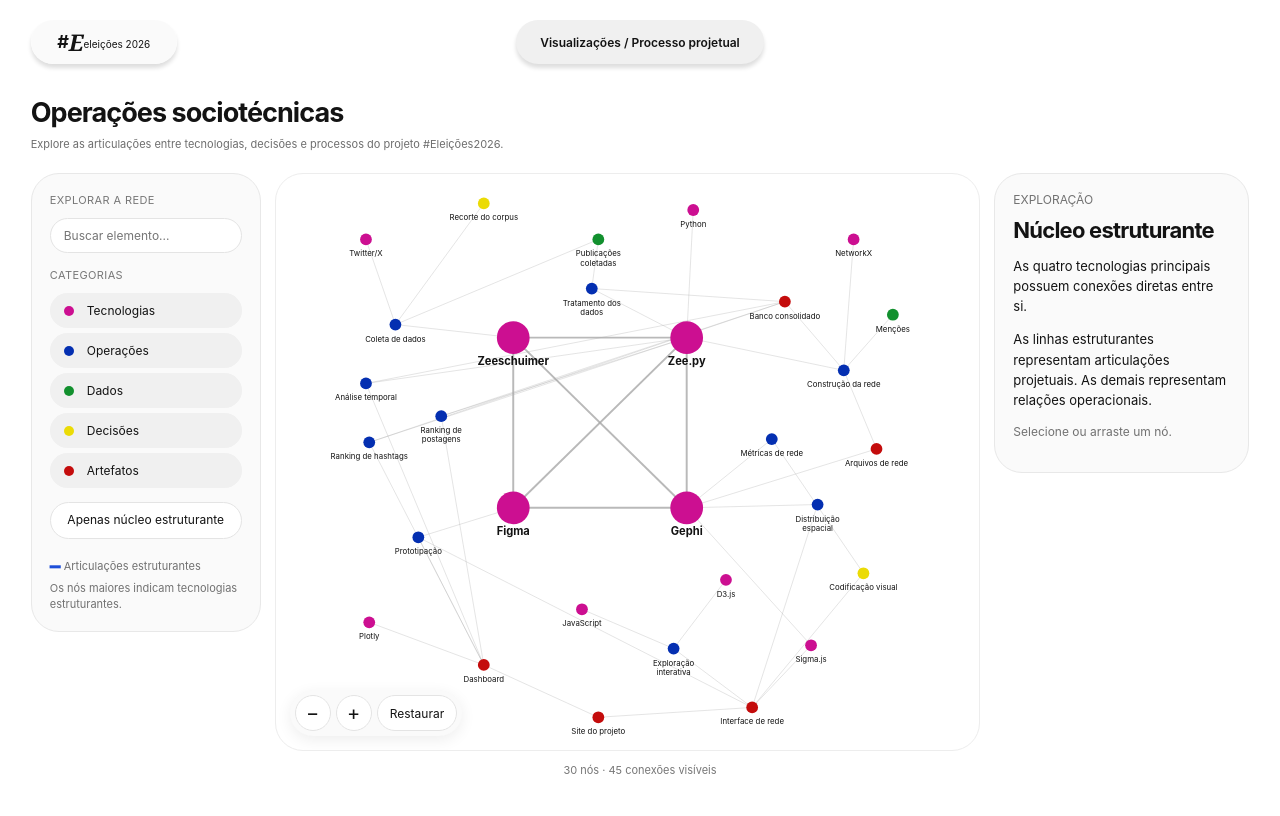
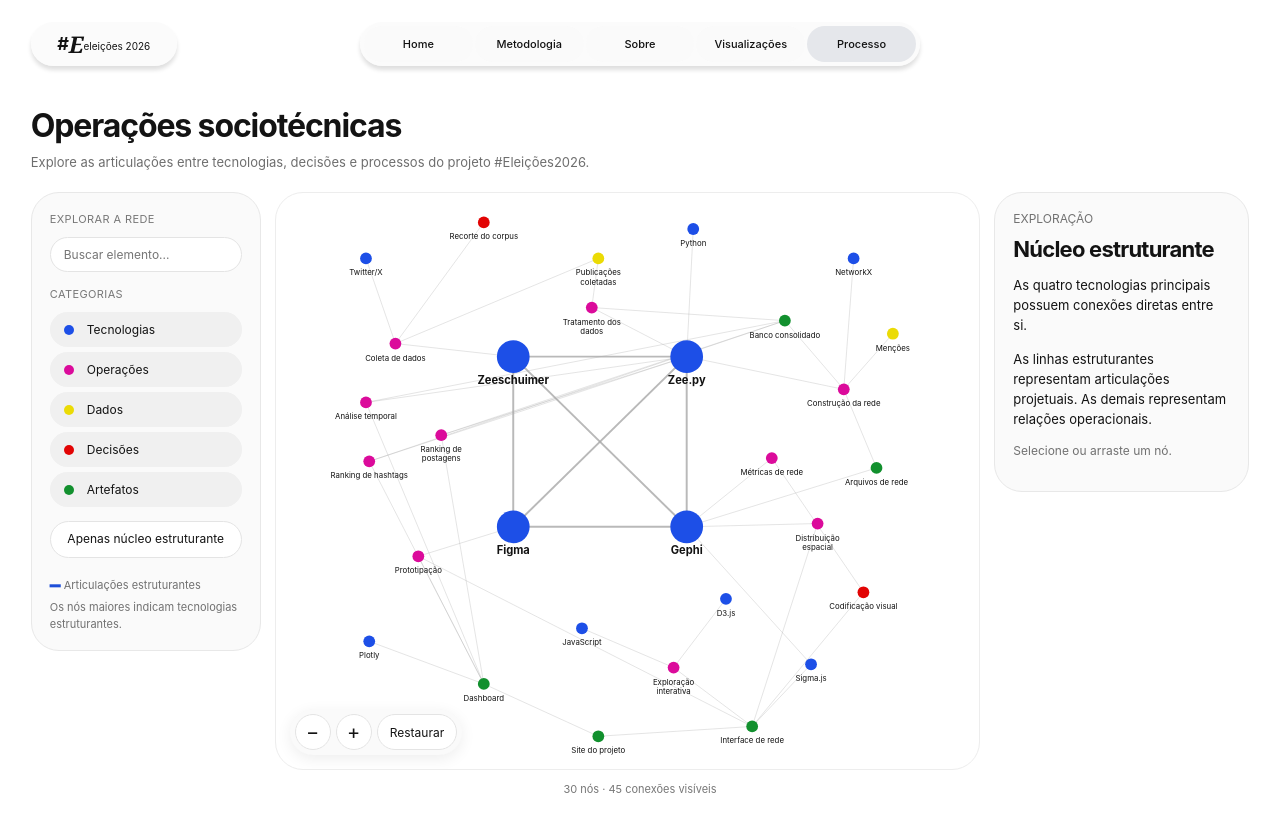
Before and after one commit to lauvalentim/zee, a plain HTML site: page processo/index.html in a window 1280 px wide. Drawn offline with Linux system fonts and the light colour scheme.

Commit message:
att processo

```diff
--- a/processo/index.html
+++ b/processo/index.html
@@ -4,6 +4,7 @@
   <meta charset="utf-8">
   <meta name="viewport" content="width=device-width,initial-scale=1">
   <meta name="theme-color" content="#ffffff">
+  <link rel="icon" href="../assets/cropped_circle_image.ico">
   <title>#Eleições2026 — Operações sociotécnicas</title>
 
   <!-- Estilos da interface -->
@@ -108,14 +109,14 @@
     }
 
     .intro h1 {
-      font-size: clamp(25px,2.5vw,27px);
+      font-size: clamp(25px,2.5vw,35px);
       letter-spacing: -.035em;
       font-weight: 680;
       margin: 0 0 7px;
     }
 
     .intro p {
-      font-size: 11px;
+      font-size: 13px;
       color: #6e6e6e;
       margin: 0;
     }
@@ -375,16 +376,91 @@
         transition: none;
       }
     }
+
+    /* Navbar compartilhada com o index geral do projeto. */
+    .site-header {
+      height: 94px;
+      align-items: flex-start;
+      justify-content: center;
+      padding: 22px 0 0;
+      z-index: 40;
+    }
+    .brand-pill, .main-nav {
+      height: 44px;
+      border-radius: 30px;
+      background: rgba(250,250,250,.79);
+      box-shadow: 0 4px 4px rgba(0,0,0,.13);
+    }
+    .brand-pill {
+      top: 22px;
+      left: clamp(12px,2.4vw,46px);
+      min-width: 146px;
+      padding: 0 12px;
+      text-decoration: none;
+      color: inherit;
+    }
+    .main-nav {
+      display: flex;
+      align-items: center;
+      justify-content: space-between;
+      width: min(560px,calc(100vw - 240px));
+      padding: 4px;
+      gap: 2px;
+    }
+    .nav-link {
+      display: flex;
+      flex: 1;
+      justify-content: center;
+      align-items: center;
+      min-width: 0;
+      white-space: nowrap;
+      text-decoration: none;
+      border: 0;
+      border-radius: 25px;
+      background: #fafafa;
+      font-size: 11px;
+      font-weight: 500;
+      height: 36px;
+      color: #111;
+      transition: background .2s ease;
+    }
+    .nav-link:hover, .nav-link.active { background: #e5e7eb; }
+    .nav-link:focus-visible, .brand-pill:focus-visible {
+      outline: 2px solid #333;
+      outline-offset: 3px;
+    }
+    @media (max-width: 1150px) and (min-width: 781px) {
+      .brand-pill { min-width: auto; }
+      .brand-rest { display: none; }
+      .main-nav { margin-left: 88px; }
+    }
+    @media (max-width: 780px) {
+      .site-header { height: 108px; padding: 62px 0 0; }
+      .brand-pill { top: 12px; left: 12px; height: 35px; min-width: 126px; padding: 0 10px; }
+      .brand-hash { font-size: 16px; }
+      .brand-initial { font-size: 20px; }
+      .brand-rest { font-size: 9px; display: inline; }
+      .main-nav { width: calc(100vw - 24px); height: 40px; padding: 3px; margin: 0; }
+      .nav-link { height: 34px; font-size: 10px; }
+    }
+    @media (max-width: 410px) { .main-nav { gap: 0; } .nav-link { font-size: 9px; } }
+    @media (prefers-reduced-motion: reduce) { .nav-link { transition: none; } }
   </style>
 </head>
 
 <body>
   <header class="site-header">
-    <div class="brand-pill" aria-label="Eleições 2026">
-      <span class="brand-hash">#</span><span class="brand-initial">E</span><span class="brand-rest">eleições 2026</span>
-    </div>
-    <div class="view-pill">Visualizações / Processo projetual</div>
-  </header>
+      <a class="brand-pill" href="../index.html#home" aria-label="Eleições 2026 — ir para a Home">
+        <span class="brand-hash">#</span><span class="brand-initial">E</span><span class="brand-rest">eleições 2026</span>
+      </a>
+      <nav class="main-nav" aria-label="Navegação principal">
+        <a href="../index.html#home" class="nav-link">Home</a>
+        <a href="../index.html#metodologia" class="nav-link">Metodologia</a>
+        <a href="../index.html#sobre" class="nav-link">Sobre</a>
+        <a href="../index.html#visualizacoes" class="nav-link">Visualizações</a>
+        <a href="./index.html" class="nav-link active" aria-current="page">Processo</a>
+      </nav>
+    </header>
   <main>
     <div class="intro">
       <h1>Operações sociotécnicas</h1>
@@ -974,11 +1050,11 @@
     // Configuração visual independente dos dados da rede.
     const visualConfig = {
         palette: {
-            "Tecnologias": "#cc0f91",
-            "Operações": "#042fb1",
-            "Dados": "#12902e",
-            "Decisões": "#ebdb05",
-            "Artefatos": "#c40c0c"
+            "Tecnologias": "#1d4fe7",
+            "Operações": "#db0b9b",
+            "Dados": "#ebdb05",
+            "Decisões": "#e20404",
+            "Artefatos": "#12902e"
         },
         nodes: {
             coreRadius: 25,
```
Also changed, not shown: index.html (+1 -0 lines).
